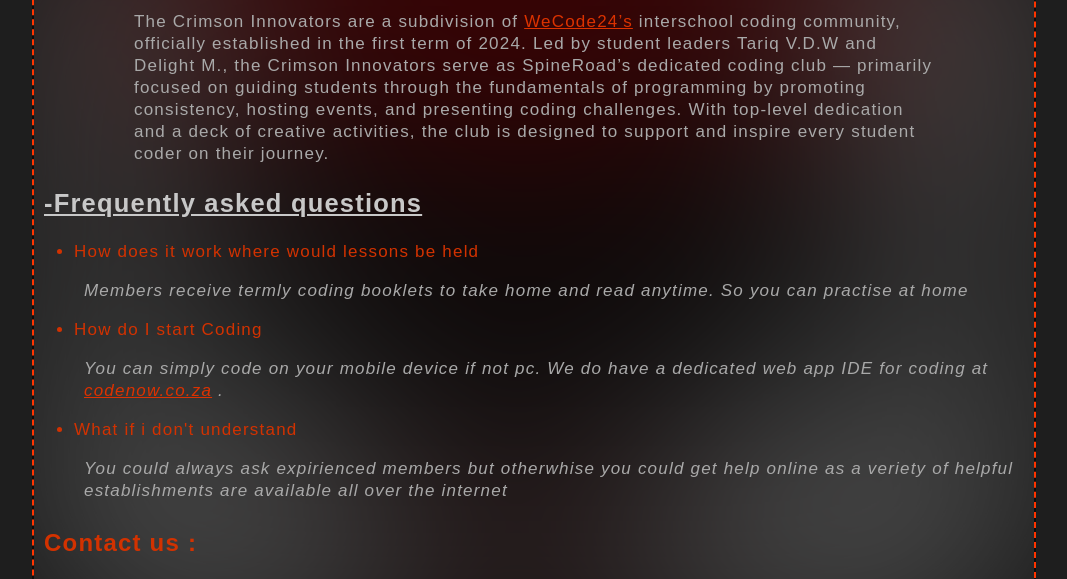
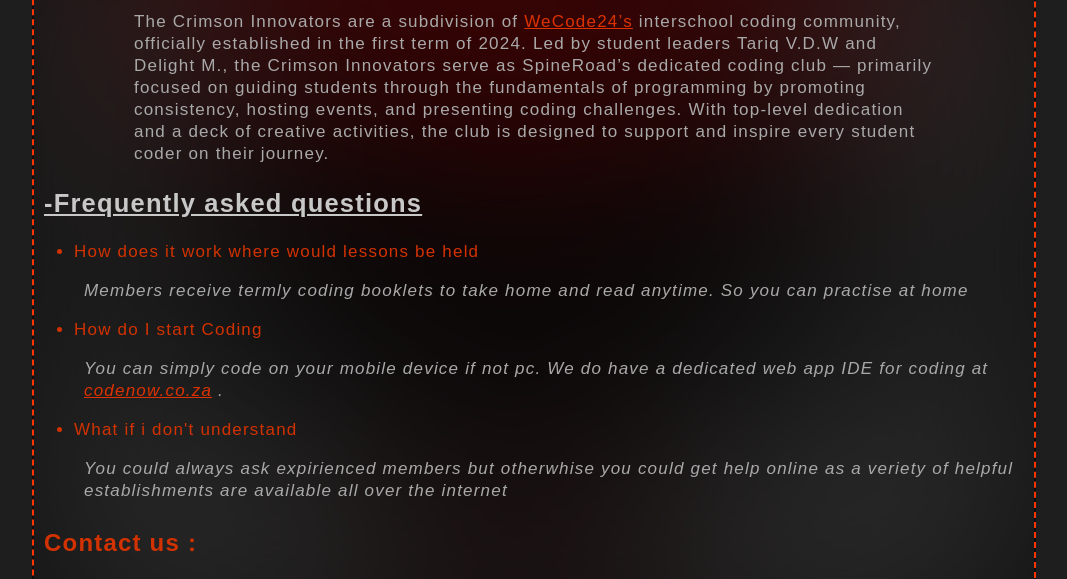
Before and after one commit to K-S1AR/CI-Website, a plain HTML site: page about.html in a window 1280 px wide. Shown: the part 149-728 px from the top of the page, without its empty margins (106-1173 px from the left). Drawn offline with Linux system fonts and the light colour scheme; a web font is replaced by a local one.

Commit message:
Update about.html

```diff
--- a/about.html
+++ b/about.html
@@ -50,7 +50,7 @@
             left: 0;
             right: 0;
             bottom: 0;
-            background-image: url('ci-1.jpg');
+            background-image: url('CI.png');
             background-size: 1000px;
             background-position: center;
             filter: blur(120px);
```
